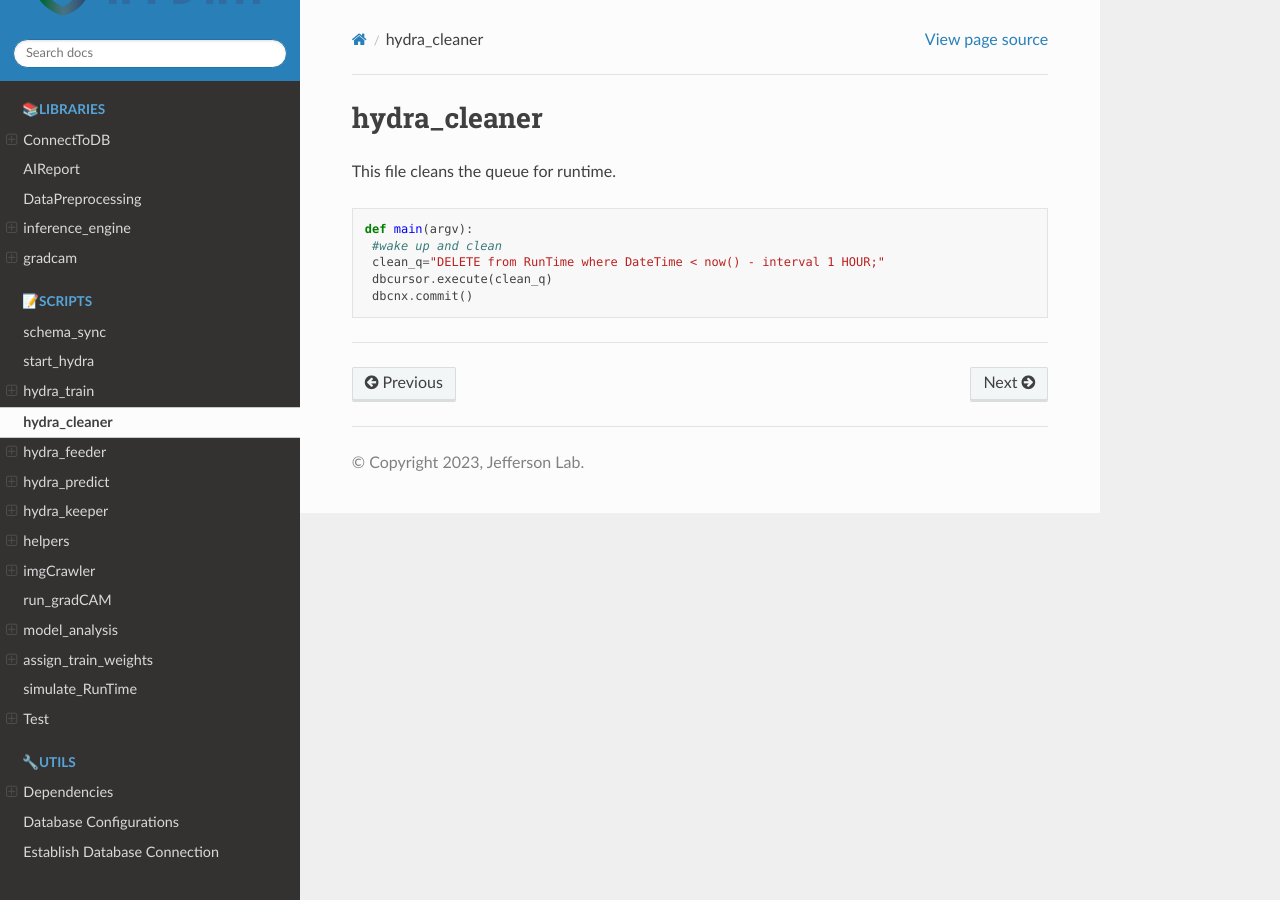
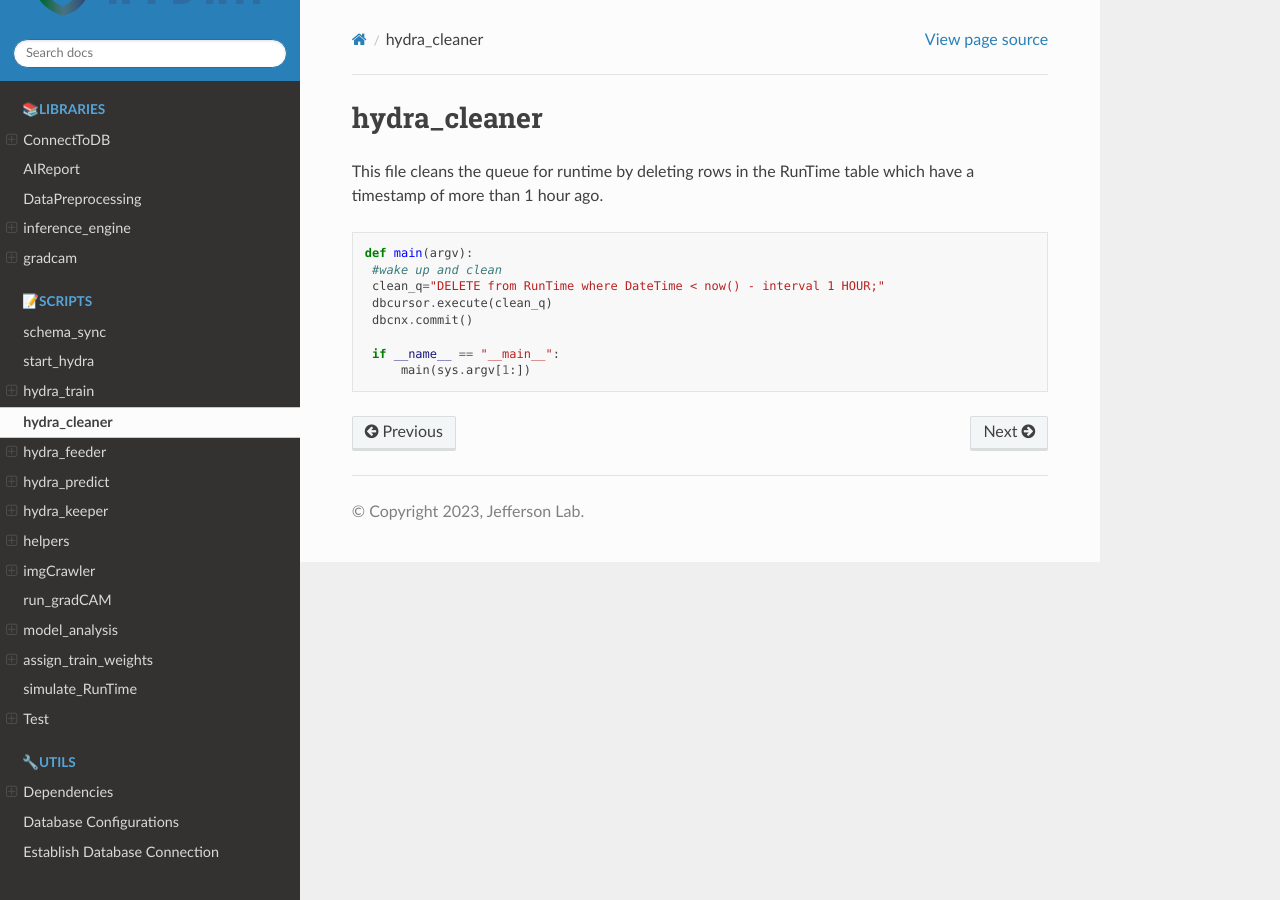
Before and after one commit to kartgoel/HydraDocumentation, a Sphinx documentation site: the page built from docs/hydraCleaner.rst, in a window 1280 px wide. Built offline with Sphinx 7.4.7 and the Read the Docs theme 2.0.0, drawn with Linux system fonts in a browser that asks for light colours.

Commit message:
More incoming changes

```diff
--- a/docs/hydraCleaner.rst
+++ b/docs/hydraCleaner.rst
@@ -1,7 +1,7 @@
 hydra_cleaner
 ==============
 
-This file cleans the queue for runtime.
+This file cleans the queue for runtime by deleting rows in the RunTime table which have a timestamp of more than 1 hour ago.
 
 .. code-block:: python
 
@@ -10,4 +10,6 @@ This file cleans the queue for runtime.
     clean_q="DELETE from RunTime where DateTime < now() - interval 1 HOUR;"
     dbcursor.execute(clean_q)
     dbcnx.commit()
------------------------
+
+    if __name__ == "__main__":
+        main(sys.argv[1:])
```
Also changed, not shown: docs/assignTrainWeights.rst (+6 -6 lines), docs/helpers.rst (+8 -8 lines), docs/hydraFeederNew.rst (added, +49 -0 lines).
